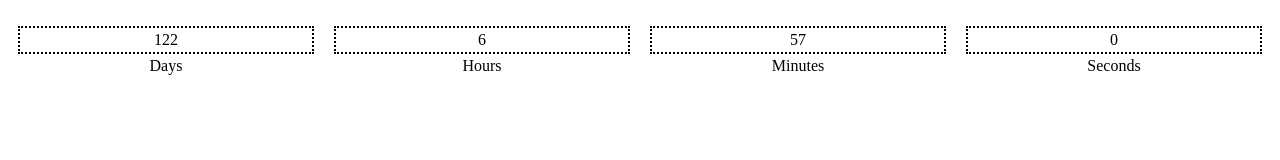
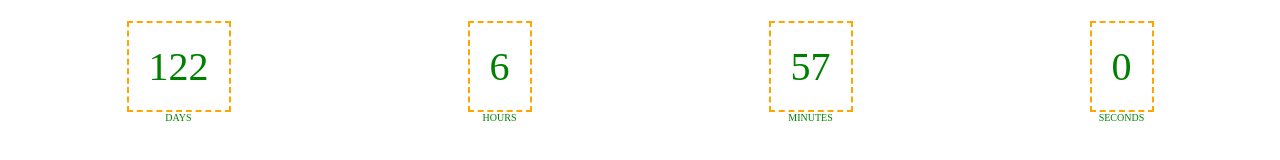
Before and after one commit to jeremyabulencia/countdown, a plain HTML site: page index.html in a window 1280 px wide. Drawn offline with nearby package versions, Linux system fonts and the light colour scheme.

Commit message:
styles updated reconfigured

```diff
--- a/index.html
+++ b/index.html
@@ -14,10 +14,11 @@
     $(document).ready(function () {
         $("#countdown").countdownTimer({
             targetDate: new Date("2025-01-04 13:00:00"), // Wedding Day January 04 2025 1 PM
-            borderStyle: "none",
-            border: "2px dotted black",
+            border: "2px dashed orange",
             fontStyle: "Arial",
-            fontColor: "black",
+            fontColor: "green",
+            numFontSize: "40px",
+            labelFontSize: "10px",
             callback: function () {
 
             }
--- a/script.js
+++ b/script.js
@@ -2,10 +2,11 @@
     $.fn.countdownTimer = function (options) {
         var settings = $.extend({
             targetDate: new Date(),
-            borderStyle: "none",
             border: "1px solid black",
             fontStyle: "Arial",
             fontColor: "black",
+            numFontSize: "10px",
+            labelFontSize: "5px",
             callback: function () {},
         }, options);
 
@@ -15,16 +16,18 @@
             var days, hours, minutes, seconds;
 
             htmlElem = "<ul>"+
-                "<li><span id='dd' class='nums'></span><span>Days</span></li>"+
-                "<li><span id='hh' class='nums'></span><span>Hours</span></li>"+
-                "<li><span id='mm' class='nums'></span><span>Minutes</span></li>"+
-                "<li><span id='ss' class='nums'></span><span>Seconds</span></li>"+
+                "<li><span id='dd' class='nums'></span><span class='label'>DAYS</span></li>"+
+                "<li><span id='hh' class='nums'></span><span class='label'>HOURS</span></li>"+
+                "<li><span id='mm' class='nums'></span><span class='label'>MINUTES</span></li>"+
+                "<li><span id='ss' class='nums'></span><span class='label'>SECONDS</span></li>"+
             "</ul>";
             $this.append(htmlElem);
 
             $('li').css('font-style', settings.fontStyle);
             $('li').css('color', settings.fontColor);
             $("li .nums").css('border', settings.border);
+            $("li .nums").css('font-size', settings.numFontSize);
+            $("li .label").css('font-size', settings.labelFontSize);
 
             function updateTimer() {
                 var now = new Date();
--- a/styles.css
+++ b/styles.css
@@ -5,15 +5,18 @@
         display: flex;
         list-style-type: disc;
         li {
-            width: 100%;
+            width: auto;
+            margin:auto;
             display:inline;
             padding:5px;
-            margin:5px;
+
+            .nums{
+                padding: 20px 20px;
+            }
 
             span {
                 display: block;
                 text-align: center;
-                padding:3px;
             }
         }
     }
```
